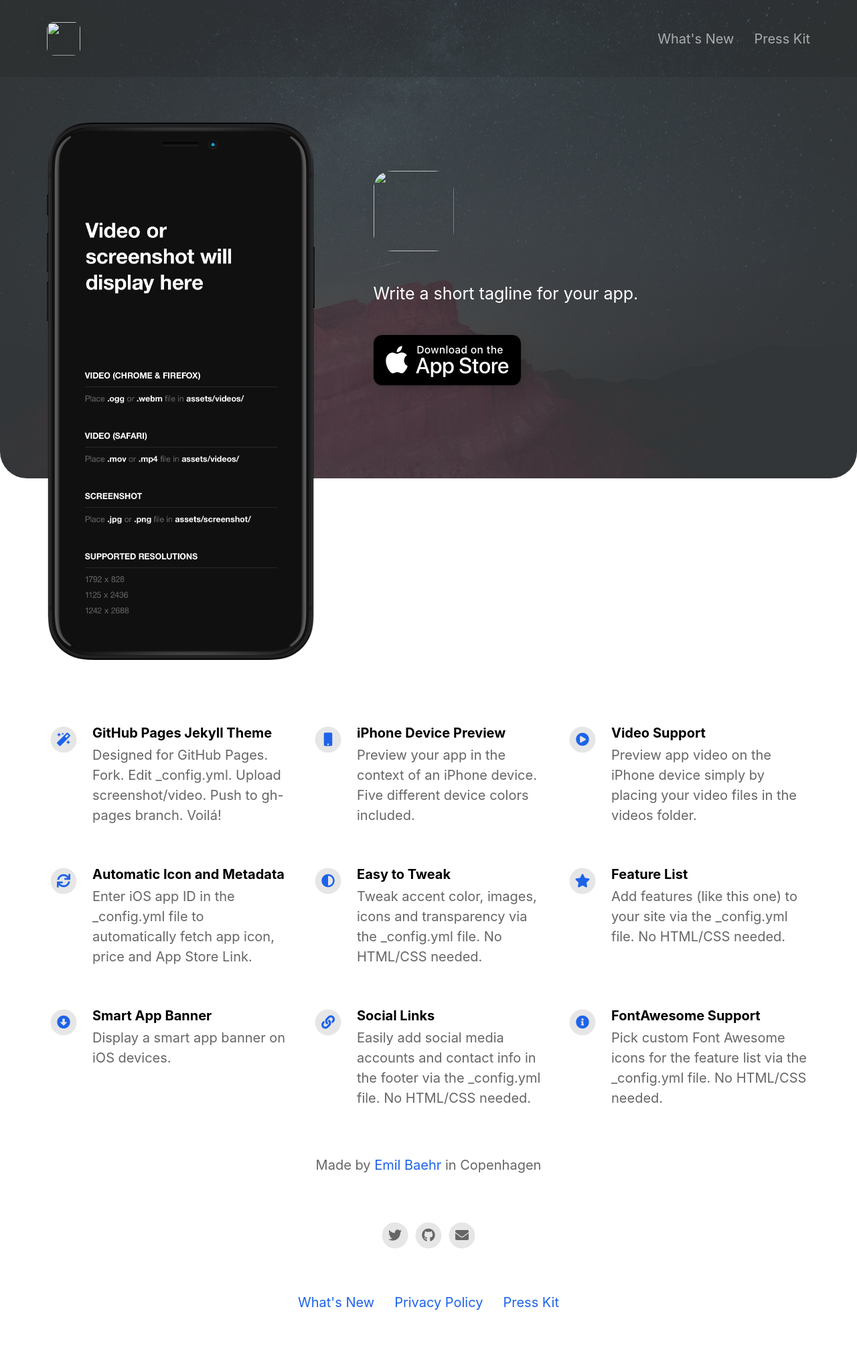
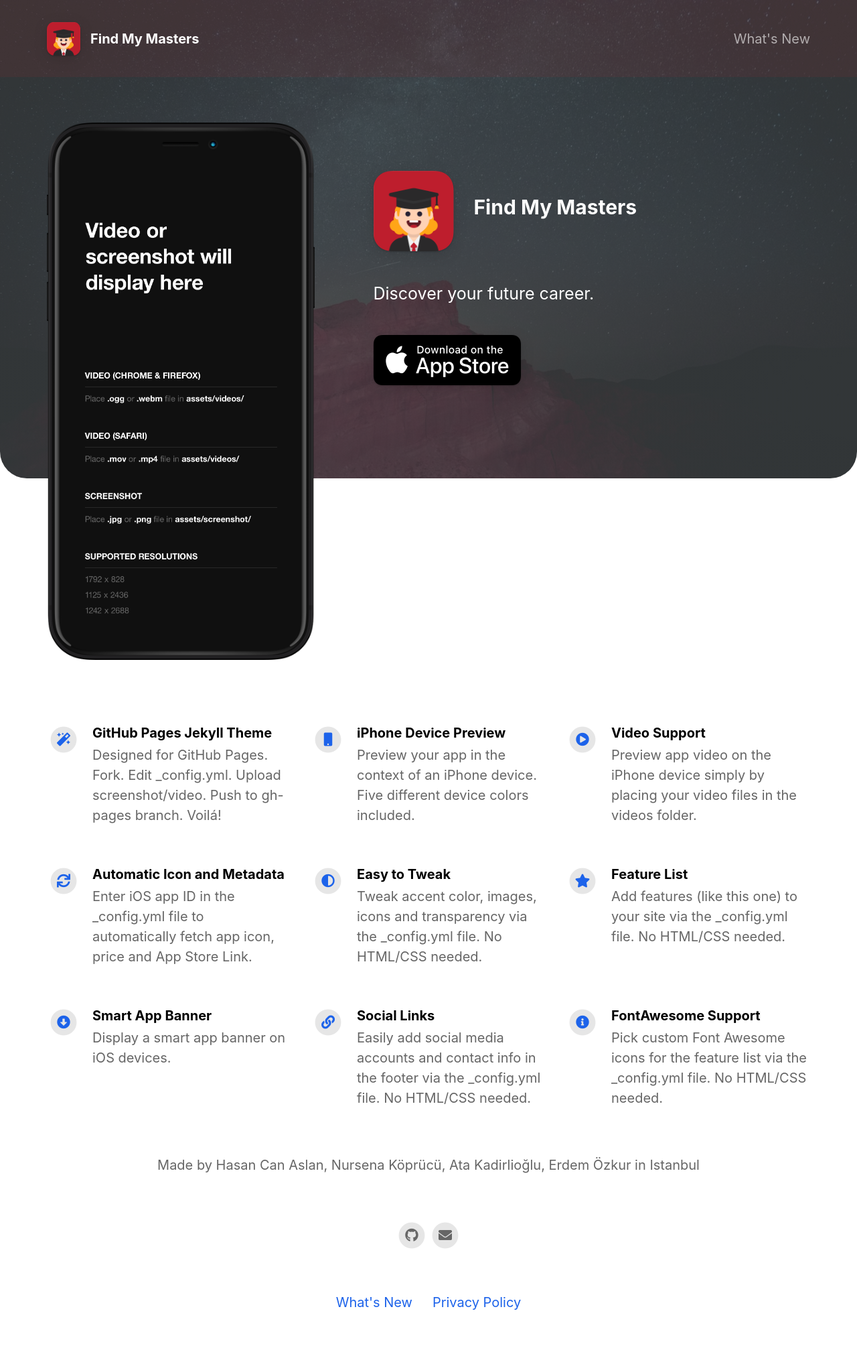
Before and after one commit to hasancaslan/FindMyMasters, a Jekyll site: the page built from docs/index.html, in a window 1280 px wide. Shown: the whole page at 67% size. Built offline with Jekyll 4.4.1, drawn with Linux system fonts in a browser that asks for light colours; nearby versions of some CDN libraries.

Commit message:
dacs: configure github pages

```diff
--- a/docs/_config.yml
+++ b/docs/_config.yml
@@ -2,31 +2,32 @@
 page_title                                :                                           # Automatically populates with app name if not set and if iOS app ID is set. Otherwise enter manually.
 
 # App Info
-ios_app_id                                : 1234793120                                # Required. Enter iOS app ID to automatically populate name, price and icons (e.g. 718043190).
+ios_app_id                                : 1566746041                             # Required. Enter iOS app ID to automatically populate name, price and icons (e.g. 718043190).
 
 appstore_link                             :                                           # Automatically populates if not set and if iOS app ID is set. Otherwise enter manually.
 playstore_link                            :                                           # Enter Google Play Store URL.
-presskit_download_link                    : https://emilbaehr.com                                          # Enter a link to downloadable file or (e.g. public Dropbox link to a .zip file).
+presskit_download_link                    :                                          # Enter a link to downloadable file or (e.g. public Dropbox link to a .zip file).
                                                                                       # Or upload your press kit file to assets and set path accordingly (e.g. "assets/your_press_kit.zip").
 
-app_icon                                  : # assets/appicon.png                      # Automatically populates if not set and if iOS app ID is set.  Otherwise enter path to icon file manually.
-app_name                                  :                                           # Automatically populates if not set and if iOS app ID is set.  Otherwise enter manually.
+app_icon                                  : assets/appicon.png                      # Automatically populates if not set and if iOS app ID is set.  Otherwise enter path to icon file manually.
+app_name                                  : Find My Masters
+# Automatically populates if not set and if iOS app ID is set.  Otherwise enter manually.
 app_price                                 :                                           # Automatically populates if not set and if iOS app ID is set.  Otherwise enter manually.
-app_description                           : Write a short tagline for your app.
+app_description                           : Discover your future career.
 
 enable_smart_app_banner                   : true                                      # Set to true to show a smart app banner at top of page on mobile devices.
 
 
 
 # Information About Yourself
-your_name                                 : Emil Baehr
-your_link                                 : https://emilbaehr.com
-your_city                                 : Copenhagen
-email_address                             : emil.baehr@gmail.com
+your_name                                 : Hasan Can Aslan, Nursena Köprücü, Ata Kadirlioğlu, Erdem Özkur
+your_link                                 :
+your_city                                 : Istanbul
+email_address                             : haslan16@ku.edu.tr
 facebook_username                         :
-instagram_username                        : ebaehr
-twitter_username                          : ebaehr
-github_username                           : emilbaehr
+instagram_username                        :
+twitter_username                          :
+github_username                           : https://github.com/hasancaslan
 youtube_username                          :
 
 
@@ -77,7 +78,7 @@
 
 
 # Theme Settings
-topbar_color                              : "#000000"
+topbar_color                              : "#BD202F"
 topbar_transparency                       : 0.1
 topbar_title_color                        : "#ffffff"
 
```
Also changed, not shown: docs/assets/appicon-rounded.png (added), docs/assets/appicon.png (added).
